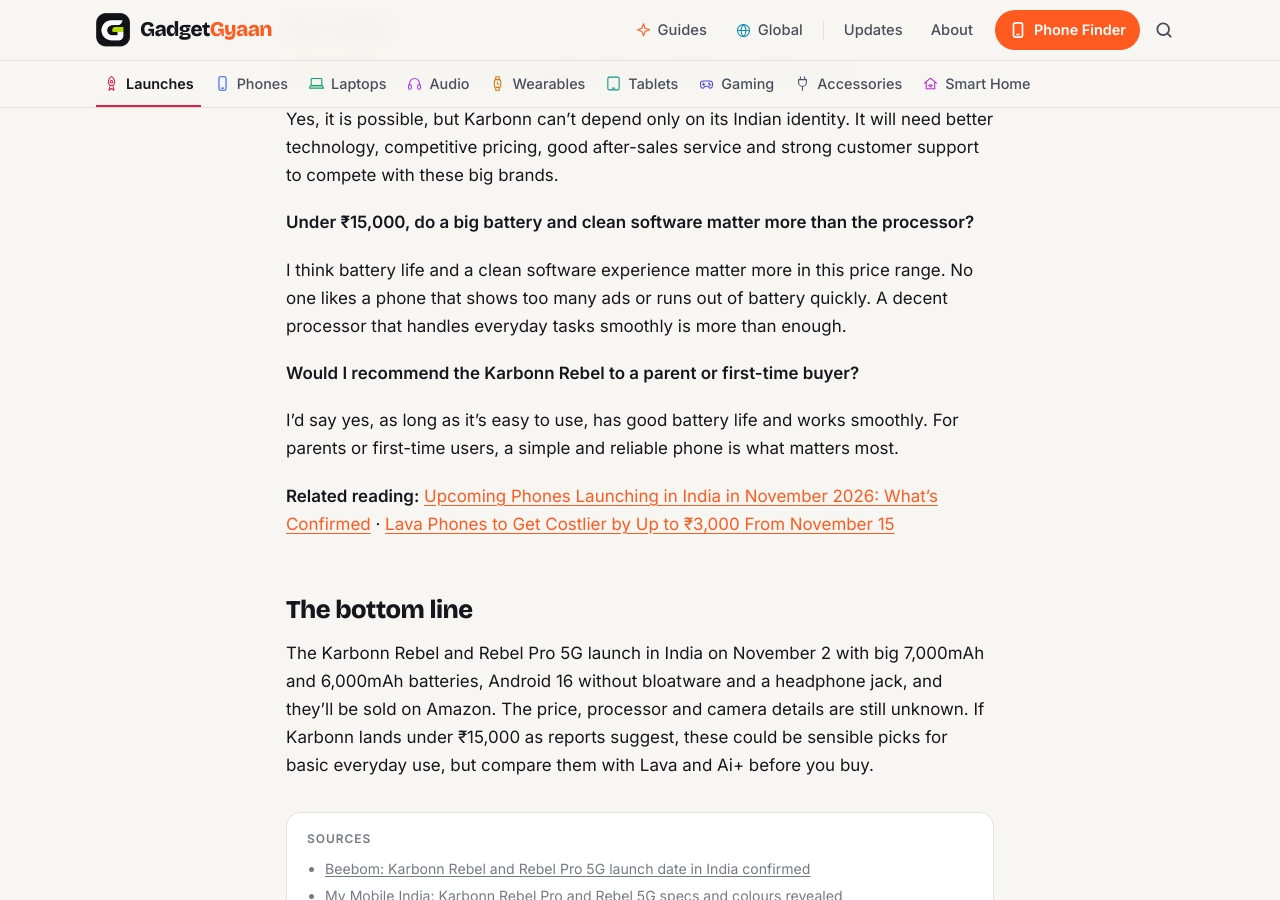
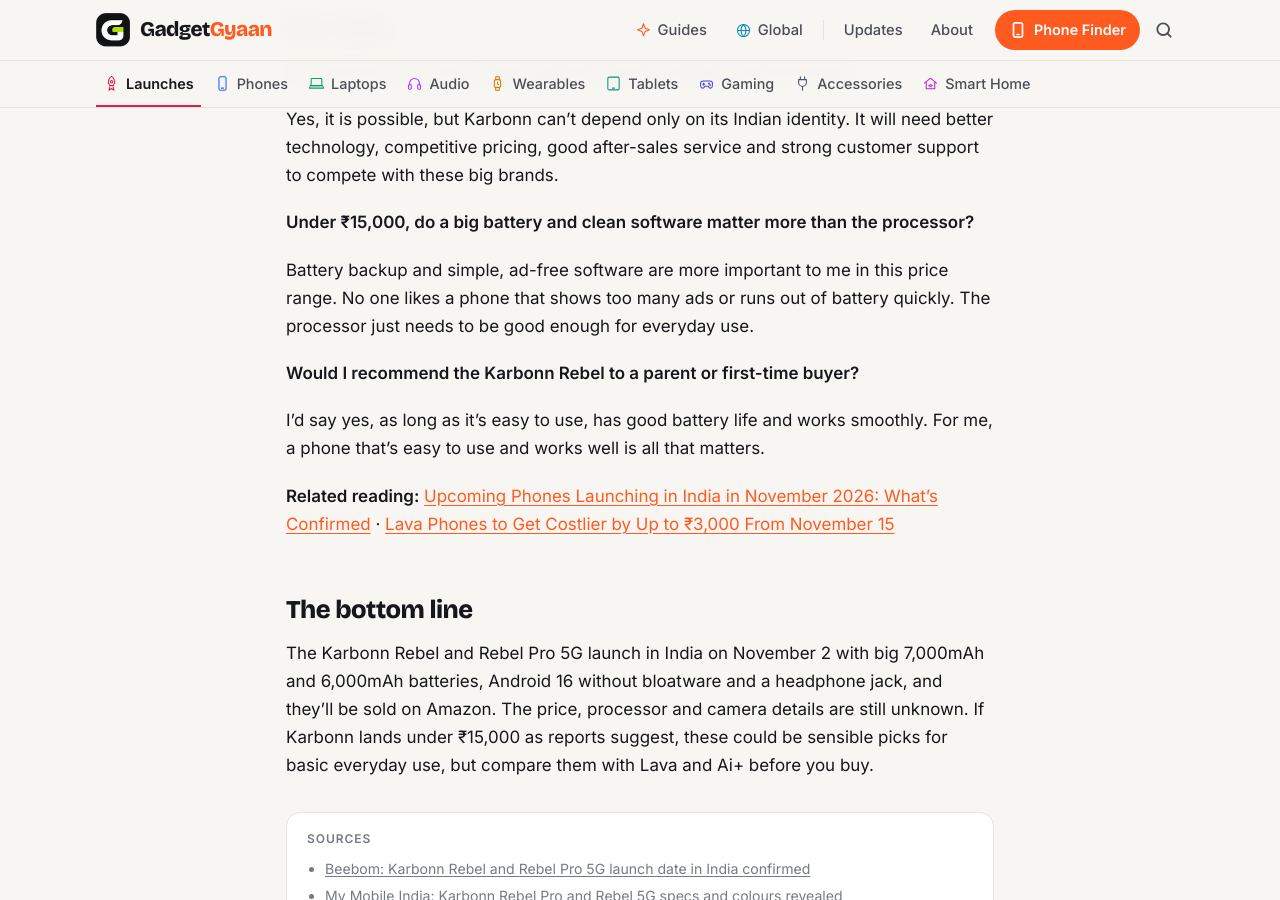
Before and after one commit to kiteksood167/kiteksood167.github.io, a Jekyll site: the page built from _posts/2026-11-01-karbonn-rebel-rebel-pro-5g-india-launch-november-2.md, in a window 1280 px wide and 900 px high, scrolled down 4095 px. Built offline with Jekyll 4.4.1, drawn with Linux system fonts in a browser that asks for light colours; comment, search, counter and statistics services are not loaded.

Commit message:
Karbonn post: owner's wording for answers 2 and 3
Co-Authored-By: Claude Opus 5.5 <noreply@anthropic.com>
Claude-Session: https://claude.ai/code/session_01WQRPmSxMwztgHXfstCGpBN

```diff
--- a/_posts/2026-11-01-karbonn-rebel-rebel-pro-5g-india-launch-november-2.md
+++ b/_posts/2026-11-01-karbonn-rebel-rebel-pro-5g-india-launch-november-2.md
@@ -85,11 +85,11 @@ Yes, it is possible, but Karbonn can't depend only on its Indian identity. It wi
 
 **Under ₹15,000, do a big battery and clean software matter more than the processor?**
 
-I think battery life and a clean software experience matter more in this price range. No one likes a phone that shows too many ads or runs out of battery quickly. A decent processor that handles everyday tasks smoothly is more than enough.
+Battery backup and simple, ad-free software are more important to me in this price range. No one likes a phone that shows too many ads or runs out of battery quickly. The processor just needs to be good enough for everyday use.
 
 **Would I recommend the Karbonn Rebel to a parent or first-time buyer?**
 
-I'd say yes, as long as it's easy to use, has good battery life and works smoothly. For parents or first-time users, a simple and reliable phone is what matters most.
+I'd say yes, as long as it's easy to use, has good battery life and works smoothly. For me, a phone that's easy to use and works well is all that matters.
 
 **Related reading:** [Upcoming Phones Launching in India in November 2026: What's Confirmed](/upcoming-phones-launching-india-november-2026/) · [Lava Phones to Get Costlier by Up to ₹3,000 From November 15](/lava-smartphone-price-hike-november-15/)
 
```
